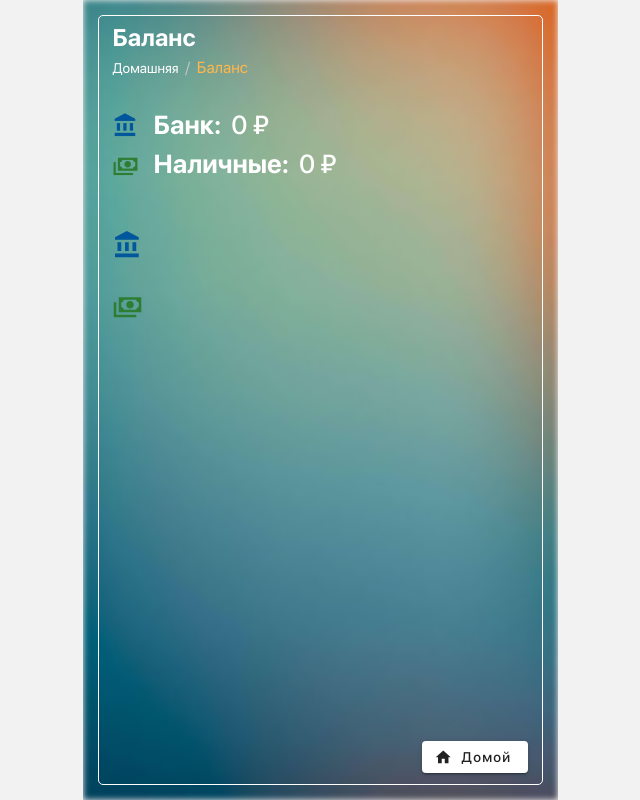
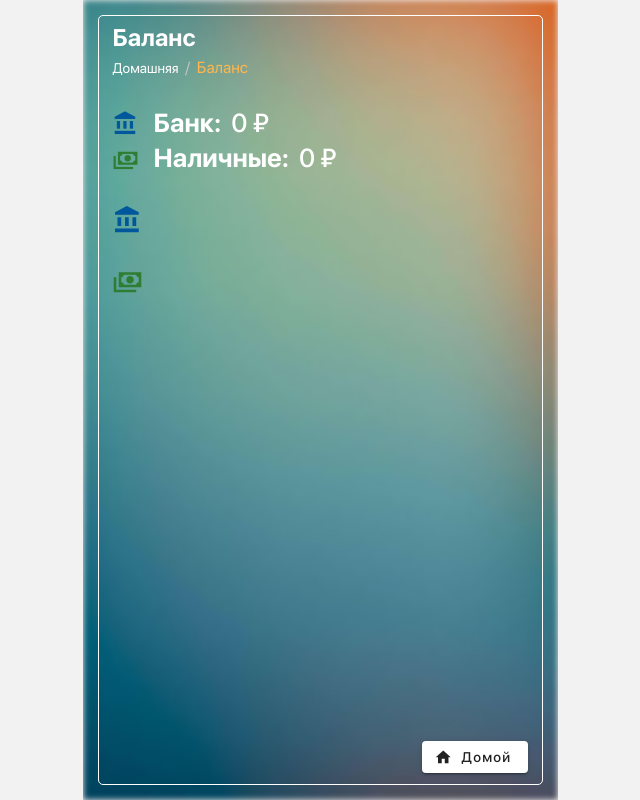
Before and after one commit to EvgeniyLyapunov/my-wallet-2.1, a Vue app: page /balance-view in a window 1280 px wide. Shown: the whole page, without its empty margins (320-960 px from the left). Built offline with nearby package versions, Linux system fonts and the light colour scheme.

Commit message:
поправил вёрстку отображения баланса

```diff
--- a/src/pages/views/balance/BalanceView.vue
+++ b/src/pages/views/balance/BalanceView.vue
@@ -14,6 +14,7 @@
     <main class="bv-main">
       <!-- General -->
       <section class="bv-main__general">
+        <!-- General bank -->
         <div class="bv-main__general-field">
           <v-icon class="bv-main__general-field__icon" color="#01579b"
             >mdi-bank</v-icon
@@ -27,6 +28,8 @@
             }).format(generalBank)
           }}</span>
         </div>
+
+        <!-- General cash -->
         <div class="bv-main__general-field">
           <v-icon class="bv-main__general-field__icon" color="#2E7D32"
             >mdi-cash-multiple</v-icon
@@ -41,6 +44,8 @@
           }}</span>
         </div>
       </section>
+
+      <div class="bv-main__money-wrapper">
         <!-- Bank -->
         <section class="bv-main__money">
           <div class="bv-main__money__picto">
@@ -153,6 +158,7 @@
             </li>
           </ul>
         </section>
+      </div>
     </main>
 
     <!-- actions -->
--- a/src/pages/views/balance/balance-view.scss
+++ b/src/pages/views/balance/balance-view.scss
@@ -1,11 +1,12 @@
-@import '@/style/mixins.scss';
+@import "@/style/mixins.scss";
 
 .bv {
   @include basePageWithBorder;
   display: flex;
   flex-direction: column;
   &::after {
-		background: url('@/assets/images/bg/bg_balance.jpg') center / cover no-repeat;
+    background: url("@/assets/images/bg/bg_balance.jpg") center / cover
+      no-repeat;
     filter: blur(3px);
   }
   &__title-block {
@@ -19,6 +20,8 @@
   }
   // main
   &-main {
+    position: relative;
+    z-index: 2;
     height: calc(100% - 156px);
     width: 100%;
     padding: 0 30px;
@@ -26,13 +29,14 @@
     flex-direction: column;
     &__general {
       width: 100%;
-			height: 125px;
-			padding: 15px 0 30px;
+      height: 100px;
+      padding: 15px 0 15px 0;
       display: flex;
       flex-direction: column;
       justify-content: flex-start;
       &-field {
         width: 100%;
+        height: 35px;
         display: flex;
         align-items: center;
         justify-content: flex-start;
@@ -54,9 +58,13 @@
         }
       }
     }
+    &__money-wrapper {
+      width: 100%;
+      height: calc(100% - 100px);
+      overflow-y: auto;
+    }
     &__money {
       width: 100%;
-			max-height: calc((100% - 125px) / 2);
       display: flex;
       padding: 15px 0;
       &__picto {
@@ -67,7 +75,6 @@
         }
       }
       &__list {
-				height: 100%;
         width: calc(100% - 30px);
         display: flex;
         flex-direction: column;
```
Lines whose indentation alone changed are shown as unchanged.
